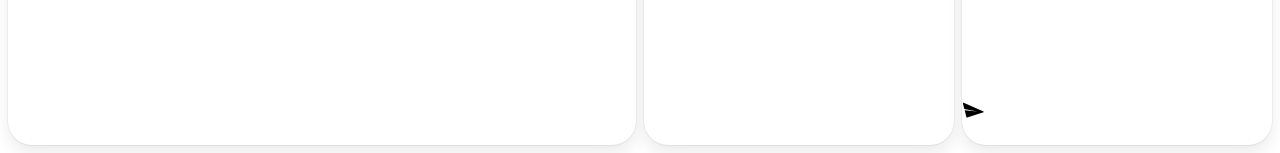
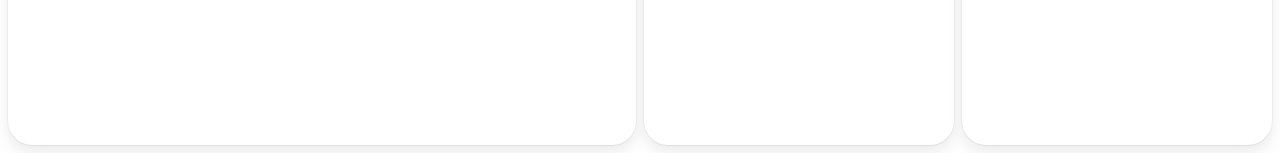
Before and after one commit to stoicperson/portfolio, a Next.js app: page / in a window 1280 px wide. Shown: the part 647-800 px from the top of the page. Built offline with nearby package versions, Linux system fonts and the light colour scheme.

Commit message:
Update index.module.scss

```diff
--- a/components/shortcut-container/index.module.scss
+++ b/components/shortcut-container/index.module.scss
@@ -45,18 +45,19 @@
   width: 100%;
   height: 100%;
   overflow: hidden;
+  .text {
+    position: absolute;
+  }
   .airplane {
     position: absolute;
-    height: 10%;
+    width: 17%;
     aspect-ratio: 1 / 1;
-    // left: -20%;
+    left: -17%;
     bottom: 10%;
-    // bottom: 2%;
-    // left: -5%;
-    animation: 2s linear infinite;
-    animation-delay: 4s;
-    // transform-origin: 50% -3em;
-    animation-name: rotate;
+    animation: 6s linear infinite;
+    animation-delay: 3s;
+    transform-origin: 50% -50%;
+    animation-name: run, rotate;
     svg {
       width: 100%;
       height: 100%;
@@ -96,25 +97,30 @@
 
 @keyframes run {
   0% {
-    left: -5%;
+    left: -17%;
   }
-  10%,
-  60% {
-    left: calc((100% - 10%) / 2);
+  5%,
+  30% {
+    left: calc((100% - 17%) / 2);
   }
-  70%,
+  35%,
+  50% {
+    opacity: 1;
+    left: 100%;
+  }
+  50%,
   100% {
-    left: 100%;
+    opacity: 0;
   }
 }
 
 @keyframes rotate {
   0%,
-  10% {
+  5% {
     transform: rotate(0deg);
   }
-  60%,
-  100% {
+  30%,
+  50% {
     transform: rotate(-360deg);
   }
 }
```
